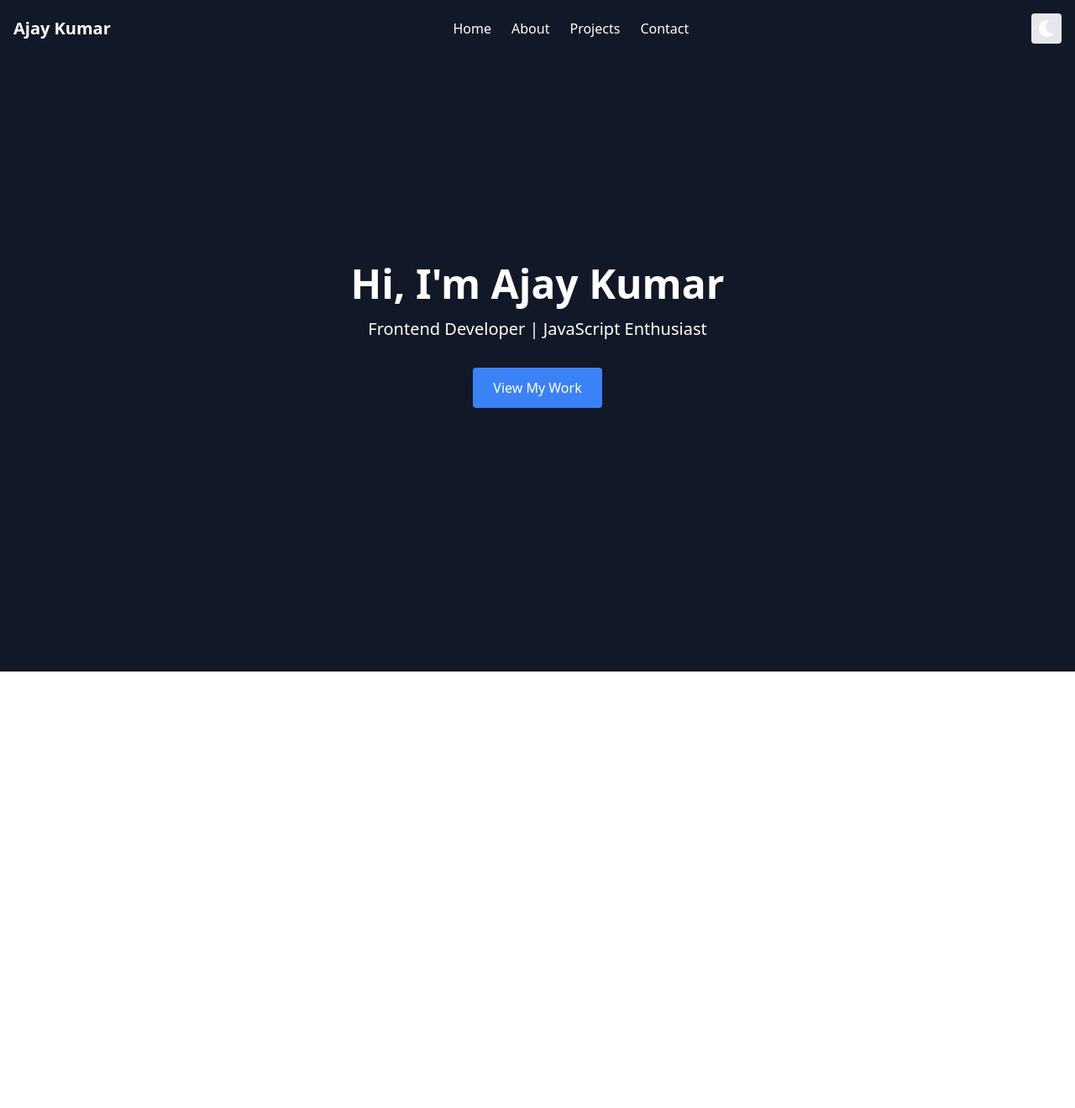
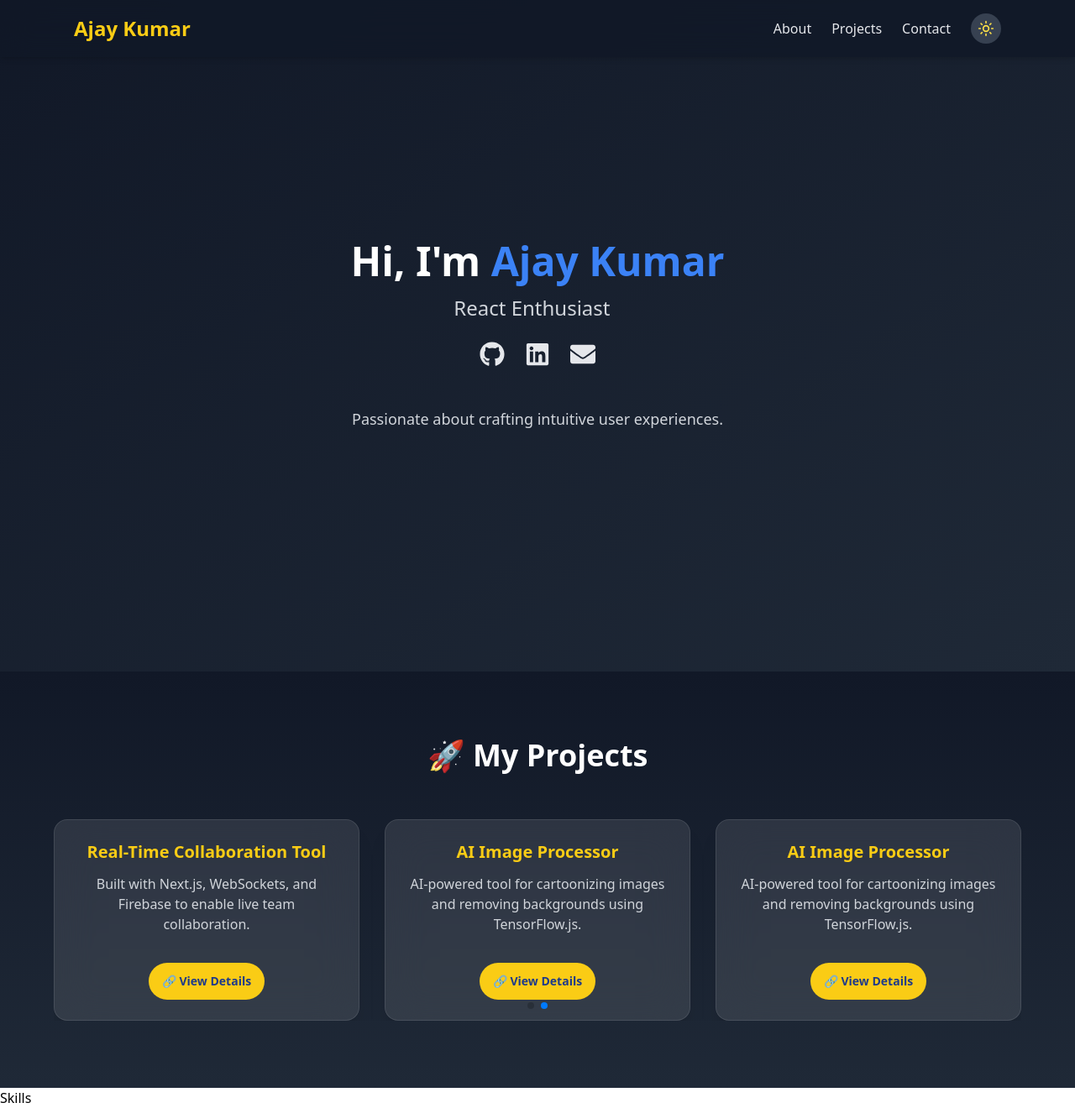
Before and after one commit to ajaykumar-21/My-Portfolio, a Next.js app: page / in a window 1280 px wide. Shown: the whole page at 84% size. Before the commit the page ends 800 px from the top, so only its background shows below. Built offline with nearby package versions, Linux system fonts and the light colour scheme.

Commit message:
create navbar, hero section and projection section

```diff
--- a/package.json
+++ b/package.json
@@ -10,10 +10,13 @@
   },
   "dependencies": {
     "framer-motion": "^11.13.1",
+    "lucide-react": "^0.487.0",
     "next": "^15.0.4",
     "react": "^18.3.1",
     "react-dom": "^18.3.1",
-    "react-icons": "^5.4.0"
+    "react-icons": "^5.5.0",
+    "react-simple-typewriter": "^5.0.1",
+    "swiper": "^11.2.6"
   },
   "devDependencies": {
     "postcss": "^8",
--- /dev/null
+++ b/public/data/projects-data.json
@@ -0,0 +1,22 @@
+[
+  {
+    "title": "Register Karo",
+    "description": "A modern, responsive business registration site using React, Tailwind CSS, and Framer Motion.",
+    "link": "https://register-karo.vercel.app"
+  },
+  {
+    "title": "Real-Time Collaboration Tool",
+    "description": "Built with Next.js, WebSockets, and Firebase to enable live team collaboration.",
+    "link": "https://collab-app.vercel.app"
+  },
+  {
+    "title": "AI Image Processor",
+    "description": "AI-powered tool for cartoonizing images and removing backgrounds using TensorFlow.js.",
+    "link": "https://ai-image-tool.vercel.app"
+  },
+  {
+    "title": "AI Image Processor",
+    "description": "AI-powered tool for cartoonizing images and removing backgrounds using TensorFlow.js.",
+    "link": "https://ai-image-tool.vercel.app"
+  }
+]
--- a/src/app/globals.css
+++ b/src/app/globals.css
@@ -1,25 +1,3 @@
 @tailwind base;
 @tailwind components;
 @tailwind utilities;
-
-:root {
-  --background: #ffffff;
-  --foreground: #171717;
-}
-
-@media (prefers-color-scheme: dark) {
-  :root {
-    --background: #0a0a0a;
-    --foreground: #ededed;
-  }
-}
-
-/* Custom dark mode styles */
-body {
-  transition: background-color 0.5s, color 0.5s;
-}
-
-.dark {
-  background-color: #1a202c; /* Dark background */
-  color: #ffffff; /* Light text */
-}
--- a/src/app/layout.js
+++ b/src/app/layout.js
@@ -1,6 +1,6 @@
 import localFont from "next/font/local";
 import "./globals.css";
-import Header from "@/components/Header";
+import Navbar from "@/components/Navbar";
 
 const geistSans = localFont({
   src: "./fonts/GeistVF.woff",
@@ -24,7 +24,7 @@ export default function RootLayout({ children }) {
       <body
         className={`${geistSans.variable} ${geistMono.variable} antialiased`}
       >
-        <Header />
+        <Navbar />
         {children}
       </body>
     </html>
--- a/src/app/page.js
+++ b/src/app/page.js
@@ -1,12 +1,16 @@
-import Header from "@/components/Header";
+// import Header from "@/components/Header";
 import Hero from "@/components/Hero";
 // import About from "@/components/About";
+import Projects from "@/components/Projects";
+import Skills from "@/components/Skills";
 
 export default function Home() {
   return (
     <div>
-      <Header />
+      {/* <Header /> */}
       <Hero />
+      <Projects />
+      <Skills />
       {/* <About /> */}
     </div>
   );
--- a/src/components/Hero.js
+++ b/src/components/Hero.js
@@ -1,39 +1,97 @@
 "use client";
 
 import { motion } from "framer-motion";
+import { FaGithub, FaLinkedin, FaEnvelope } from "react-icons/fa";
+import { Typewriter } from "react-simple-typewriter";
+import { Swiper, SwiperSlide } from "swiper/react";
+import "swiper/css";
 
 const Hero = () => {
   return (
-    <motion.section
-      className="h-screen flex flex-col justify-center items-center text-center bg-gray-900 dark:bg-gray-800 text-white"
-      initial={{ opacity: 0 }}
-      animate={{ opacity: 1 }}
-      transition={{ duration: 1 }}
-    >
-      <motion.h1
-        className="text-5xl font-bold"
-        initial={{ y: -50 }}
-        animate={{ y: 0 }}
-        transition={{ delay: 0.3, duration: 0.5 }}
+    <section className="h-screen flex flex-col justify-center items-center text-center bg-gradient-to-br from-blue-50 to-blue-100 dark:from-gray-900 dark:to-gray-800 px-6">
+      <motion.h2
+        className="text-4xl sm:text-5xl font-extrabold text-gray-800 dark:text-white"
+        initial={{ opacity: 0, y: -30 }}
+        animate={{ opacity: 1, y: 0 }}
+        transition={{ duration: 0.8 }}
       >
-        Hi, I'm Ajay Kumar
-      </motion.h1>
-      <motion.p
-        className="mt-4 text-xl"
+        Hi, I'm <span className="text-blue-500">Ajay Kumar</span>
+      </motion.h2>
+
+      <motion.h3
+        className="text-lg sm:text-2xl mt-4 text-gray-600 dark:text-gray-300"
+        initial={{ opacity: 0, y: 20 }}
+        animate={{ opacity: 1, y: 0 }}
+        transition={{ duration: 1, delay: 0.3 }}
+      >
+        <Typewriter
+          words={["Frontend Developer", "React Enthusiast", "UI/UX Designer"]}
+          loop={true}
+          cursor
+        />
+      </motion.h3>
+
+      <motion.div
+        className="mt-6 flex space-x-6"
+        initial={{ opacity: 0, scale: 0.9 }}
+        animate={{ opacity: 1, scale: 1 }}
+        transition={{ duration: 1, delay: 0.5 }}
+      >
+        <a
+          href="https://github.com"
+          target="_blank"
+          rel="noopener noreferrer"
+          className="text-gray-700 dark:text-gray-200 hover:text-blue-500 dark:hover:text-blue-400 transition-all"
+        >
+          <FaGithub size={30} />
+        </a>
+        <a
+          href="https://linkedin.com"
+          target="_blank"
+          rel="noopener noreferrer"
+          className="text-gray-700 dark:text-gray-200 hover:text-blue-500 dark:hover:text-blue-400 transition-all"
+        >
+          <FaLinkedin size={30} />
+        </a>
+        <a
+          href="mailto:ajay@example.com"
+          className="text-gray-700 dark:text-gray-200 hover:text-blue-500 dark:hover:text-blue-400 transition-all"
+        >
+          <FaEnvelope size={30} />
+        </a>
+      </motion.div>
+
+      {/* Optional Swiper: Highlight skills */}
+      <motion.div
+        className="w-full max-w-2xl mt-12"
         initial={{ opacity: 0 }}
-        animate={{ opacity: 1 }}
-        transition={{ delay: 0.6, duration: 0.5 }}
+        whileInView={{ opacity: 1 }}
+        transition={{ duration: 1, delay: 0.6 }}
       >
-        Frontend Developer | JavaScript Enthusiast
-      </motion.p>
-      <motion.a
-        href="#projects"
-        className="mt-8 px-6 py-3 bg-blue-500 text-white rounded hover:bg-blue-400"
-        whileHover={{ scale: 1.1 }}
-      >
-        View My Work
-      </motion.a>
-    </motion.section>
+        <Swiper
+          spaceBetween={30}
+          slidesPerView={1}
+          loop={true}
+          autoplay={{ delay: 2500 }}
+        >
+          <SwiperSlide>
+            <p className="text-gray-700 dark:text-gray-300 text-lg font-medium">
+              Passionate about crafting intuitive user experiences.
+            </p>
+          </SwiperSlide>
+          <SwiperSlide>
+            <p className="text-gray-700 dark:text-gray-300 text-lg font-medium">
+              Focused on modern design principles and performance.
+            </p>
+          </SwiperSlide>
+          <SwiperSlide>
+            <p className="text-gray-700 dark:text-gray-300 text-lg font-medium">
+              Let's build something amazing together!
+            </p>
+          </SwiperSlide>
+        </Swiper>
+      </motion.div>
+    </section>
   );
 };
 
--- /dev/null
+++ b/src/components/Navbar.js
@@ -0,0 +1,100 @@
+"use client";
+
+import React, { useState, useEffect } from "react";
+import { Menu, X, Sun, Moon } from "lucide-react";
+
+const Navbar = () => {
+  const [isOpen, setIsOpen] = useState(false);
+  const [isDark, setIsDark] = useState(true);
+
+  useEffect(() => {
+    if (isDark) {
+      document.documentElement.classList.add("dark");
+    } else {
+      document.documentElement.classList.remove("dark");
+    }
+  }, [isDark]);
+
+  const toggleMenu = () => setIsOpen(!isOpen);
+  const toggleTheme = () => setIsDark(!isDark);
+
+  const navLinks = [
+    { name: "About", href: "#about" },
+    { name: "Projects", href: "#projects" },
+    { name: "Contact", href: "#contact" },
+  ];
+
+  return (
+    <nav className="fixed top-0 left-0 w-full z-50 bg-white/80 backdrop-blur-lg shadow-md dark:bg-gray-900/80 transition duration-300">
+      <div className="max-w-6xl mx-auto px-6 py-4 flex justify-between items-center">
+        <h1 className="text-2xl font-bold text-blue-600 dark:text-yellow-400">
+          Ajay Kumar
+        </h1>
+
+        {/* Desktop Nav */}
+        <div className="hidden md:flex space-x-6 items-center">
+          {navLinks.map((link) => (
+            <a
+              key={link.name}
+              href={link.href}
+              className="text-gray-800 dark:text-gray-200 hover:text-blue-500 transition-colors font-medium"
+            >
+              {link.name}
+            </a>
+          ))}
+          <button
+            onClick={toggleTheme}
+            className="ml-4 p-2 rounded-full bg-gray-100 dark:bg-gray-700 hover:bg-gray-200 dark:hover:bg-gray-600"
+            aria-label="Toggle Theme"
+          >
+            {isDark ? (
+              <Sun size={20} className="text-yellow-300" />
+            ) : (
+              <Moon size={20} className="text-gray-800" />
+            )}
+          </button>
+        </div>
+
+        {/* Mobile Icon */}
+        <div className="md:hidden flex items-center space-x-3">
+          <button
+            onClick={toggleTheme}
+            className="p-2 rounded-full bg-gray-100 dark:bg-gray-700 hover:bg-gray-200 dark:hover:bg-gray-600"
+            aria-label="Toggle Theme"
+          >
+            {isDark ? (
+              <Sun size={20} className="text-yellow-300" />
+            ) : (
+              <Moon size={20} className="text-gray-800" />
+            )}
+          </button>
+          <button
+            className="text-gray-800 dark:text-white"
+            onClick={toggleMenu}
+            aria-label="Toggle menu"
+          >
+            {isOpen ? <X size={28} /> : <Menu size={28} />}
+          </button>
+        </div>
+      </div>
+
+      {/* Mobile Menu */}
+      {isOpen && (
+        <div className="md:hidden px-6 pb-4 pt-2 space-y-3 bg-white dark:bg-gray-900">
+          {navLinks.map((link) => (
+            <a
+              key={link.name}
+              href={link.href}
+              className="block text-gray-800 dark:text-gray-200 hover:text-blue-500 transition-colors font-medium"
+              onClick={toggleMenu}
+            >
+              {link.name}
+            </a>
+          ))}
+        </div>
+      )}
+    </nav>
+  );
+};
+
+export default Navbar;
--- /dev/null
+++ b/src/components/Projects.js
@@ -0,0 +1,74 @@
+"use client";
+
+import { Swiper, SwiperSlide } from "swiper/react";
+import { Autoplay, Pagination } from "swiper/modules";
+import { motion } from "framer-motion";
+import "swiper/css";
+import "swiper/css/pagination";
+import projectsData from "../../public/data/projects-data.json";
+
+export default function Projects() {
+  return (
+    <section
+      id="projects"
+      className="py-20 px-6 bg-gradient-to-b from-gray-100 to-white text-gray-900 dark:from-gray-900 dark:to-gray-800 dark:text-white transition-colors"
+    >
+      <div className="max-w-6xl mx-auto text-center">
+        <motion.h2
+          className="text-4xl font-extrabold mb-14"
+          initial={{ opacity: 0, y: -30 }}
+          whileInView={{ opacity: 1, y: 0 }}
+          transition={{ duration: 0.7 }}
+        >
+          🚀 My Projects
+        </motion.h2>
+
+        <div className="relative overflow-visible">
+          <Swiper
+            modules={[Autoplay, Pagination]}
+            spaceBetween={30}
+            slidesPerView={1}
+            autoplay={{ delay: 3000 }}
+            pagination={{ clickable: true }}
+            breakpoints={{
+              640: { slidesPerView: 1 },
+              768: { slidesPerView: 2 },
+              1024: { slidesPerView: 3 },
+            }}
+          >
+            {projectsData.map((project, index) => (
+              <SwiperSlide key={index}>
+                <div className="h-full overflow-visible group">
+                  <motion.div
+                    className="relative z-0 min-h-[240px] h-full flex flex-col justify-between bg-white/90 dark:bg-white/10 backdrop-blur-xl border border-gray-300 dark:border-white/10 rounded-2xl p-6 shadow-xl transition-all duration-300 group-hover:z-20"
+                    whileHover={{
+                      scale: 1.05,
+                      transition: { duration: 0.3 },
+                    }}
+                  >
+                    <div>
+                      <h3 className="text-xl font-bold mb-3 text-yellow-600 dark:text-yellow-400">
+                        {project.title}
+                      </h3>
+                      <p className="text-base text-gray-700 dark:text-gray-300">
+                        {project.description}
+                      </p>
+                    </div>
+                    <a
+                      href={project.link}
+                      target="_blank"
+                      rel="noopener noreferrer"
+                      className="mt-6 self-center inline-flex items-center justify-center px-4 py-3 w-fit bg-yellow-400 text-sm font-bold text-blue-900 rounded-full hover:bg-yellow-300 transition"
+                    >
+                      🔗 View Details
+                    </a>
+                  </motion.div>
+                </div>
+              </SwiperSlide>
+            ))}
+          </Swiper>
+        </div>
+      </div>
+    </section>
+  );
+}
--- /dev/null
+++ b/src/components/Skills.js
@@ -0,0 +1,7 @@
+import React from "react";
+
+function Skills() {
+  return <div>Skills</div>;
+}
+
+export default Skills;
```
Also changed, not shown: src/components/Contact.js (added), src/components/Footer.js (added), 1 other file (tests, documents, lock files or other folders).
